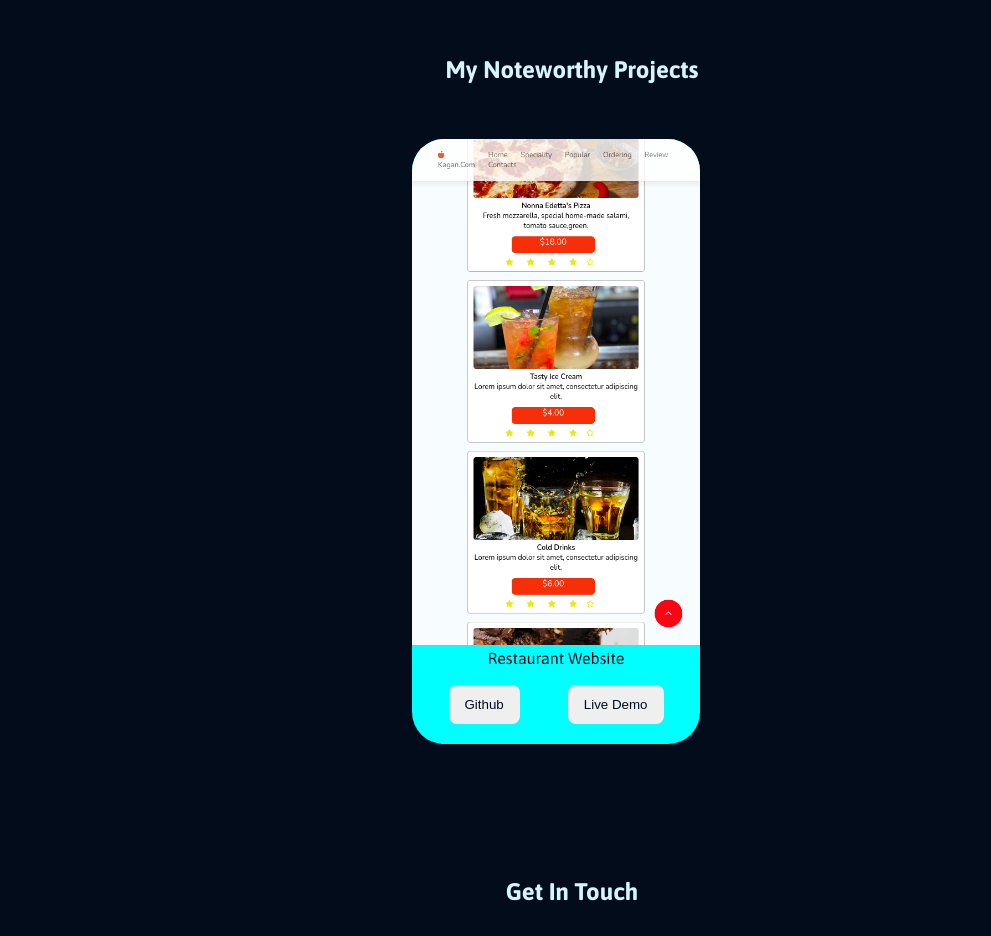
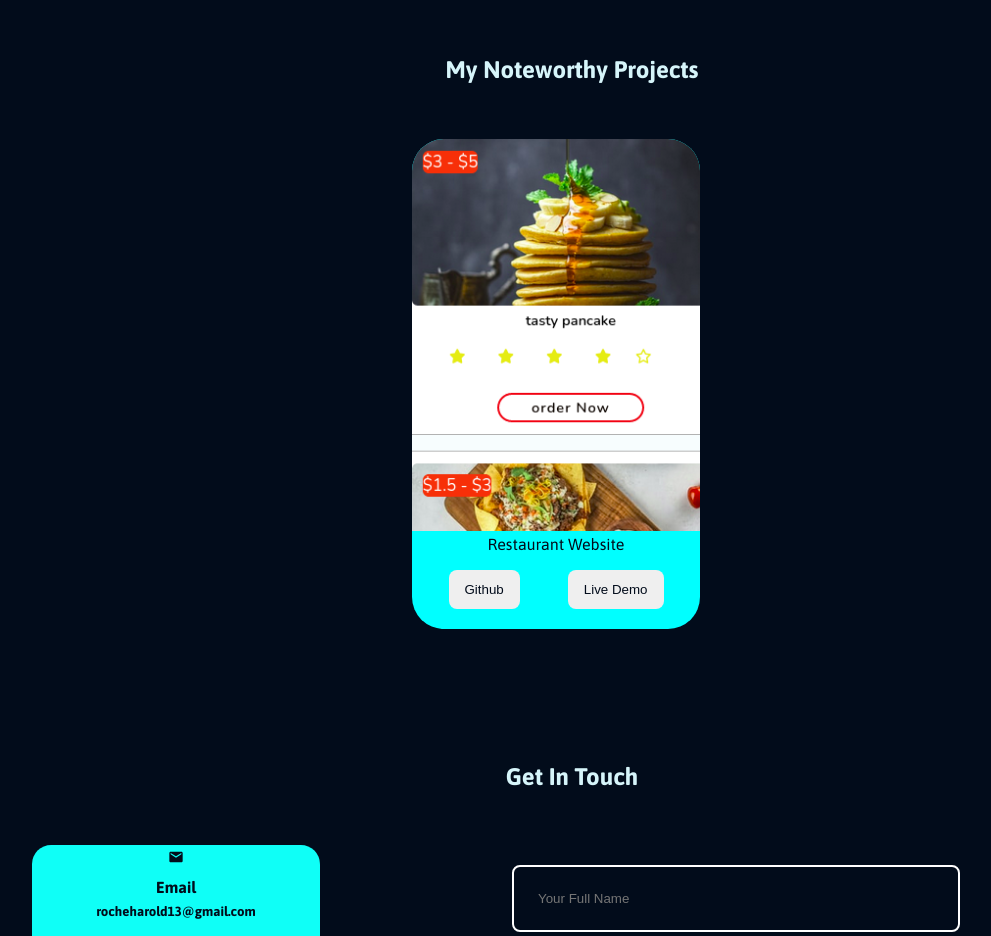
Before and after one commit to Roche001/roche-portfolio, a React (Create React App) app: page / in a window 1280 px wide. Shown: the part 1920-2856 px from the top of the page, without its empty margins (68-1059 px from the left). Built offline with nearby package versions, Linux system fonts and the light colour scheme; the HTML template or start-up script is replaced by a standard one; a web font is replaced by a local one.

Commit message:
update changes

```diff
--- a/src/components/portfolio/Portfolio.jsx
+++ b/src/components/portfolio/Portfolio.jsx
@@ -8,7 +8,7 @@ function portfolio() {
       <div className="porfolio">
         <article className="folio-items">
           <div className="portfolio-image">
-            <img src="Restaurant.png" alt="Kagan.com Photo" />
+            <img src="Restaurant1.png" alt="Kagan.com Photo" />
           </div>
           <div className="title">Restaurant Website</div>
           <div className="icons">
```
